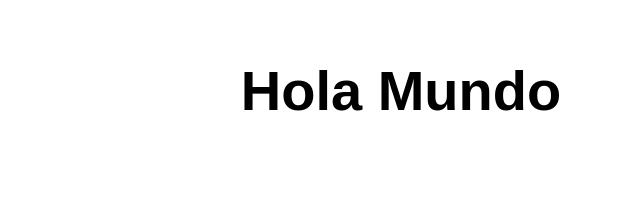
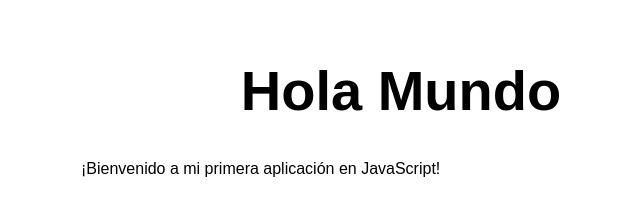
Before and after one commit to Anna2127uwu/mi-primera-app-ann, a website: page src/index.html in a window 1280 px wide. Shown: the whole page, without its empty margins (239-879 px from the left). Drawn offline with Linux system fonts and the light colour scheme.

Commit message:
//Nuevas etiquetas

```diff
--- a/src/index.html
+++ b/src/index.html
@@ -11,6 +11,7 @@
 <body>
   <main>
     <h1>Hola Mundo</h1>
+    <p>¡Bienvenido a mi primera aplicación en JavaScript!</p>
   </main>
 </body>
 
```
